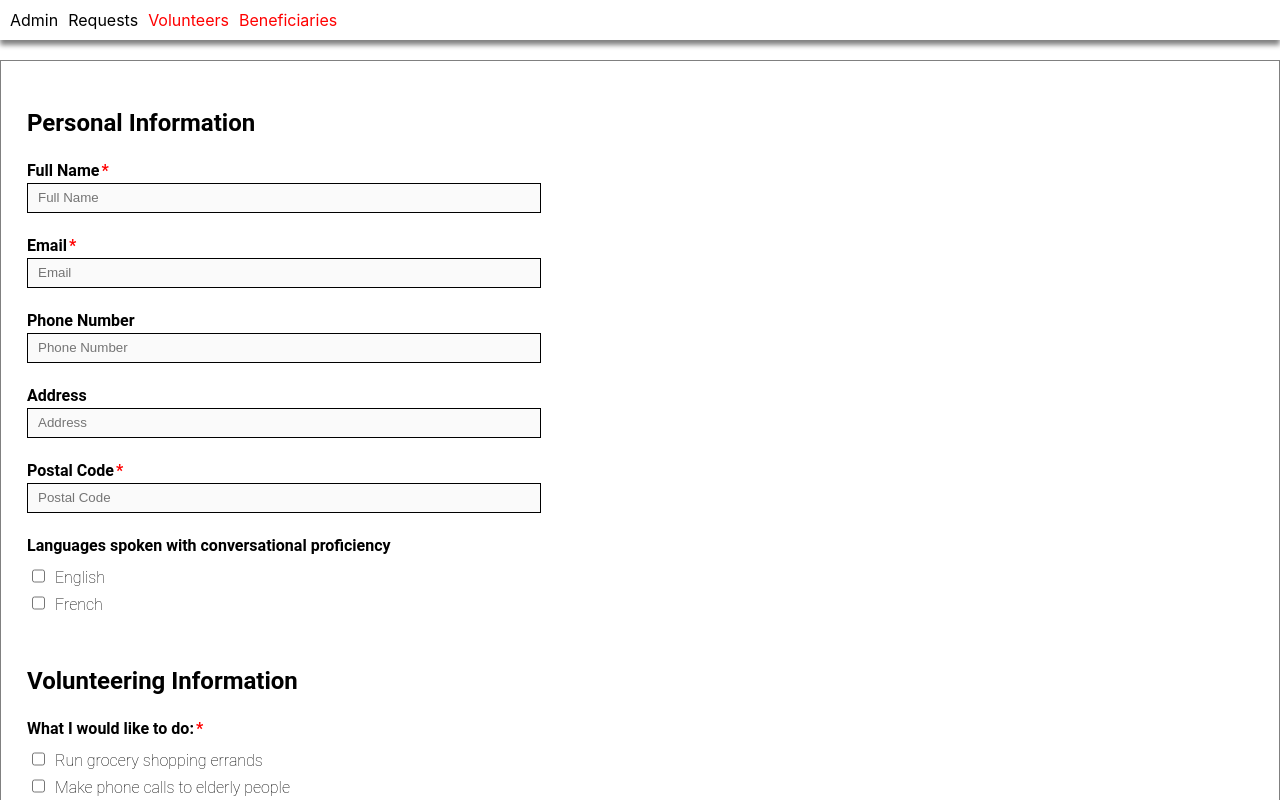
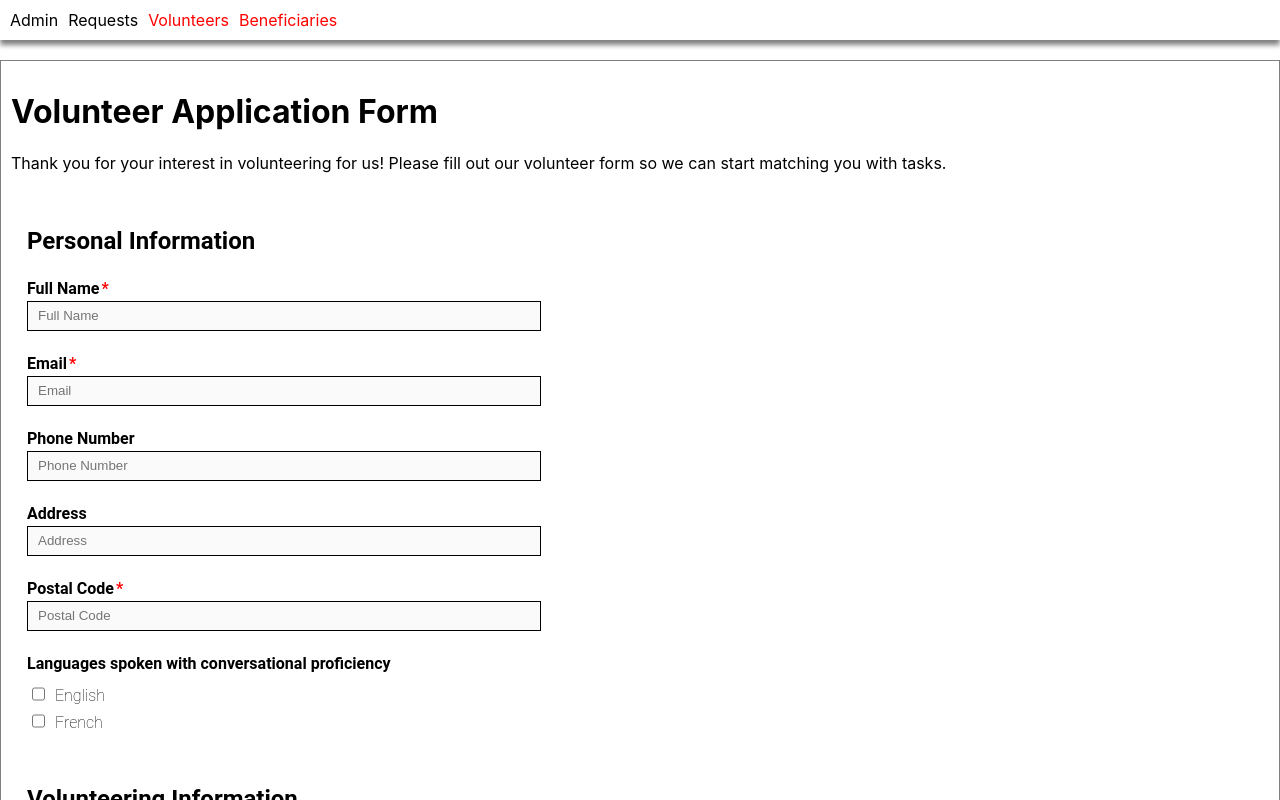
Before and after one commit to reach4help/covidhelphub-frontend, a React (Create React App) app: page /volunteer/list in a window 1280 px wide. Shown: the top 800 px of the page. Built offline with nearby package versions, Linux system fonts and the light colour scheme.

Commit message:
Refactor Formik form into separate component

```diff
--- /dev/null
+++ b/src/components/formik/FormikComponent.tsx
@@ -0,0 +1,50 @@
+import React from "react";
+import * as Yup from "yup";
+import { AnyObject } from "yup/lib/types";
+
+import Style from "./formikStyle.module.css";
+import FieldComponent from "./fieldComponents/FieldComponent";
+import { Formik, Form } from "formik";
+import { FormSection } from "./types";
+
+
+interface Props {
+  formSections: FormSection[];
+  initialValues: Record<string, unknown>;
+  schema: Yup.ObjectSchema<AnyObject>;
+}
+
+function FormikComponent(props: Props) {
+  const { formSections, initialValues, schema } = props;
+
+  return (
+    <div className={Style.getInvolved}>
+      <Formik
+        initialValues={initialValues}
+        validationSchema={schema}
+        onSubmit={(values, { setSubmitting }) => {
+          console.log(values);
+          setSubmitting(false);
+        }}
+      >
+        <Form className={Style.volunteerForm}>
+          {formSections.map((formSection) => (
+            <div key={formSection.id} className={Style.formField}>
+              <h2 className={Style.informationCategory}>{formSection.label}</h2>
+              <div>
+                {formSection.formFields.map((formField) => (
+                  <FieldComponent key={formField.name} formField={formField} />
+                ))}
+              </div>
+            </div>
+          ))}
+          <button type="submit" className={Style.submit}>
+            Submit
+          </button>
+        </Form>
+      </Formik>
+    </div>
+  );
+}
+
+export default FormikComponent;
--- a/src/components/volunteer/VolunteerRequestComponent.tsx
+++ b/src/components/volunteer/VolunteerRequestComponent.tsx
@@ -1,12 +1,10 @@
-import React from 'react';
-import Style from '../formik/formikStyle.module.css';
-import FieldComponent from '../formik/fieldComponents/FieldComponent';
+import React from "react";
 import {
   EXAMPLE_FORM,
   EXAMPLE_INITAL_VALUES,
   EXAMPLE_SCHEMA,
-} from './VolunteerRequestData';
-import { Formik, Form } from 'formik';
+} from "./VolunteerRequestData";
+import FormikComponent from "../formik/FormikComponent";
 
 function VolunteerRequestComponent() {
   /**
@@ -24,35 +22,15 @@ function VolunteerRequestComponent() {
   const { form: formSections, initialValues, schema } = getData();
 
   return (
-    <div className={Style.getInvolved}>
-      <Formik
+    <>
+      <h1>Volunteer Application Form</h1>
+      <p>Thank you for your interest in volunteering for us! Please fill out our volunteer form so we can start matching you with tasks.</p>
+      <FormikComponent
+        formSections={formSections}
         initialValues={initialValues}
-        validationSchema={schema}
-        onSubmit={(values, { setSubmitting }) => {
-          console.log(values);
-          setSubmitting(false);
-        }}
-      >
-        <Form className={Style.volunteerForm}>
-          {formSections.map(formSection => (
-            <div key={formSection.id} className={Style.formField}>
-              <h2 className={Style.informationCategory}>{formSection.label}</h2>
-              <div>
-                {formSection.formFields.map(formField => (
-                  <FieldComponent
-                    key={formField.name}
-                    formField={formField}
-                  />
-                ))}
-              </div>
-            </div>
-          ))}
-          <button type="submit" className={Style.submit}>
-            Submit
-          </button>
-        </Form>
-      </Formik>
-    </div>
+        schema={schema}
+      />
+    </>
   );
 }
 
```
